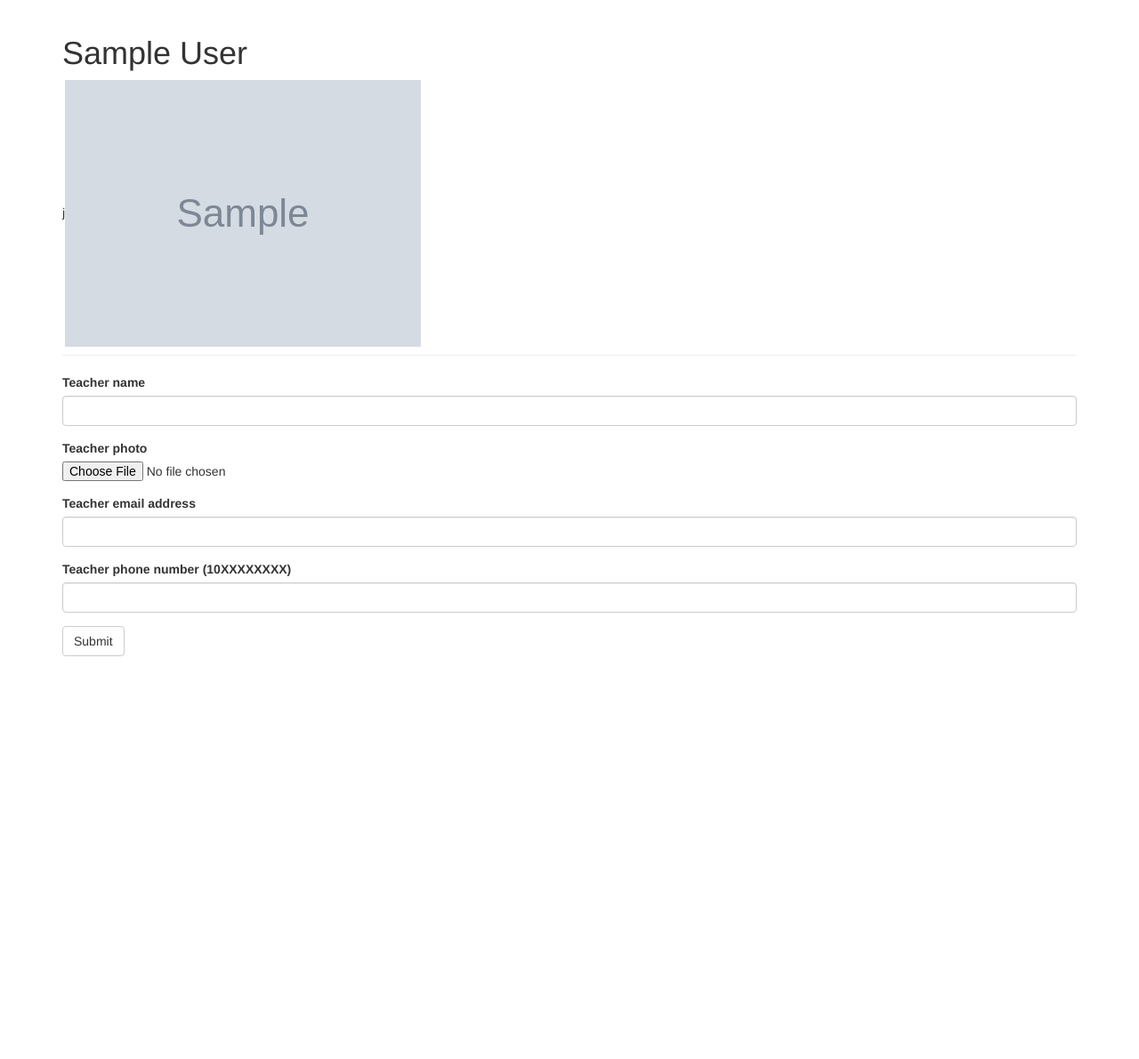
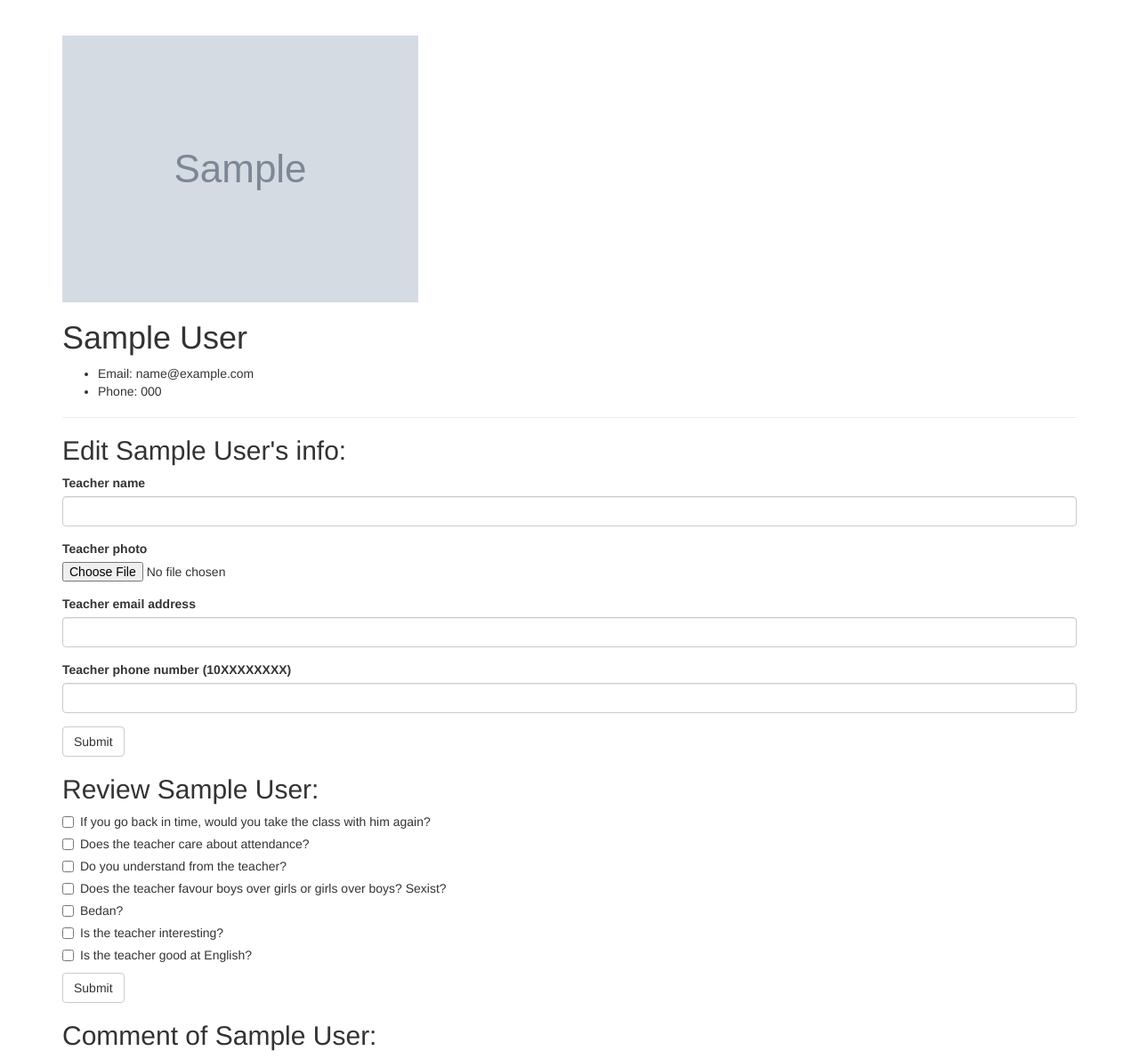
Before and after one commit to thatweirdcoder/rate-dactra, a Flask app: template rate_dactra/templates/teacher_page.html in a window 1280 px wide. Shown: the whole page at 89% size. Before the commit the page ends 738 px from the top, so only its background shows below. Run offline with Flask 2, Linux system fonts and the light colour scheme; tables that the repository leaves empty hold one stand-in row (values such as "Sample post"); the template is opened without the code that fills it: values that come from a table or form of the project are taken from there, most other values are stand-ins (such as "Sample title", 1, 10 or a date in 2020); grey boxes marked "Sample" are stand-in pictures; some libraries are stand-ins or nearby versions.

Commit message:
implemented the review teacher functionality

```diff
--- a/rate_dactra/__init__.py
+++ b/rate_dactra/__init__.py
@@ -12,7 +12,7 @@ photos = UploadSet('photos', IMAGES)
 bootstrap = Bootstrap()
 
 
-def create_app(_):
+def create_app():
     app = Flask(__name__)
     app.config.from_object(config[os.getenv('FLASK_CONFIG') or 'default'])
 
--- a/rate_dactra/main/forms.py
+++ b/rate_dactra/main/forms.py
@@ -1,6 +1,6 @@
 from flask_wtf import FlaskForm
 from flask_wtf.file import FileField, FileAllowed
-from wtforms import StringField, SubmitField
+from wtforms import StringField, SubmitField, BooleanField
 from wtforms.fields.html5 import EmailField
 from wtforms.validators import DataRequired, Length, Email, NoneOf
 
@@ -31,3 +31,14 @@ class EditTeacherForm(FlaskForm):
         Length(min=10, max=13)
     ])
     submit = SubmitField('Submit')
+
+
+class ReviewTeacherForm(FlaskForm):
+    take_again = BooleanField('If you go back in time, would you take the class with him again?')
+    attendance = BooleanField('Does the teacher care about attendance?')
+    understanding = BooleanField('Do you understand from the teacher?')
+    sexism = BooleanField('Does the teacher favour boys over girls or girls over boys? Sexist?')
+    bedan = BooleanField('Bedan?')
+    interesting = BooleanField('Is the teacher interesting?')
+    english = BooleanField('Is the teacher good at English?')
+    submit = SubmitField('Submit')
--- a/rate_dactra/models.py
+++ b/rate_dactra/models.py
@@ -43,7 +43,6 @@ class Teacher(db.Model):
 class Review(db.Model):
     __table_name__ = 'reviews'
     id = db.Column(db.Integer, primary_key=True)
-    average_grading = db.Column(db.String(2))
     take_again = db.Column(db.Boolean)
     attendance = db.Column(db.Boolean)
     understanding = db.Column(db.Boolean)
--- a/rate_dactra/templates/teacher_page.html
+++ b/rate_dactra/templates/teacher_page.html
@@ -5,12 +5,28 @@
 
 {% block page_content %}
     <div class='page-header'>
+        {% if teacher.photo %}
+            <img src="{{ teacher.photo }}">
+        {% endif %}
         <h1>{{ teacher.name|title }}</h1>
-        {% if teacher.photo %}
-            j<img src="{{ teacher.photo }}"> {# TODO: fix this #}
-        {% endif %}
+        <ul>
+            {% if teacher.email %}
+                <li>Email: {{ teacher.email }}</li>
+            {% endif %}
+            {% if teacher.phone %}
+                <li>Phone: {{ teacher.phone }}</li>
+            {% endif %}
+        </ul>
     </div>
     <div>
-        {{ wtf.quick_form(form) }}
+        <h2>Edit {{ teacher.name|title }}'s info:</h2>
+        {{ wtf.quick_form(edit_teacher_form) }}
+    </div>
+    <div>
+        <h2>Review {{ teacher.name|title }}:</h2>
+        {{ wtf.quick_form(review_teacher_form) }}
+    </div>
+    <div>
+        <h2>Comment of {{ teacher.name|title }}:</h2>
     </div>
 {% endblock %}
```
Also changed, not shown: rate_dactra/main/views.py (+39 -13 lines), 1 other file.
